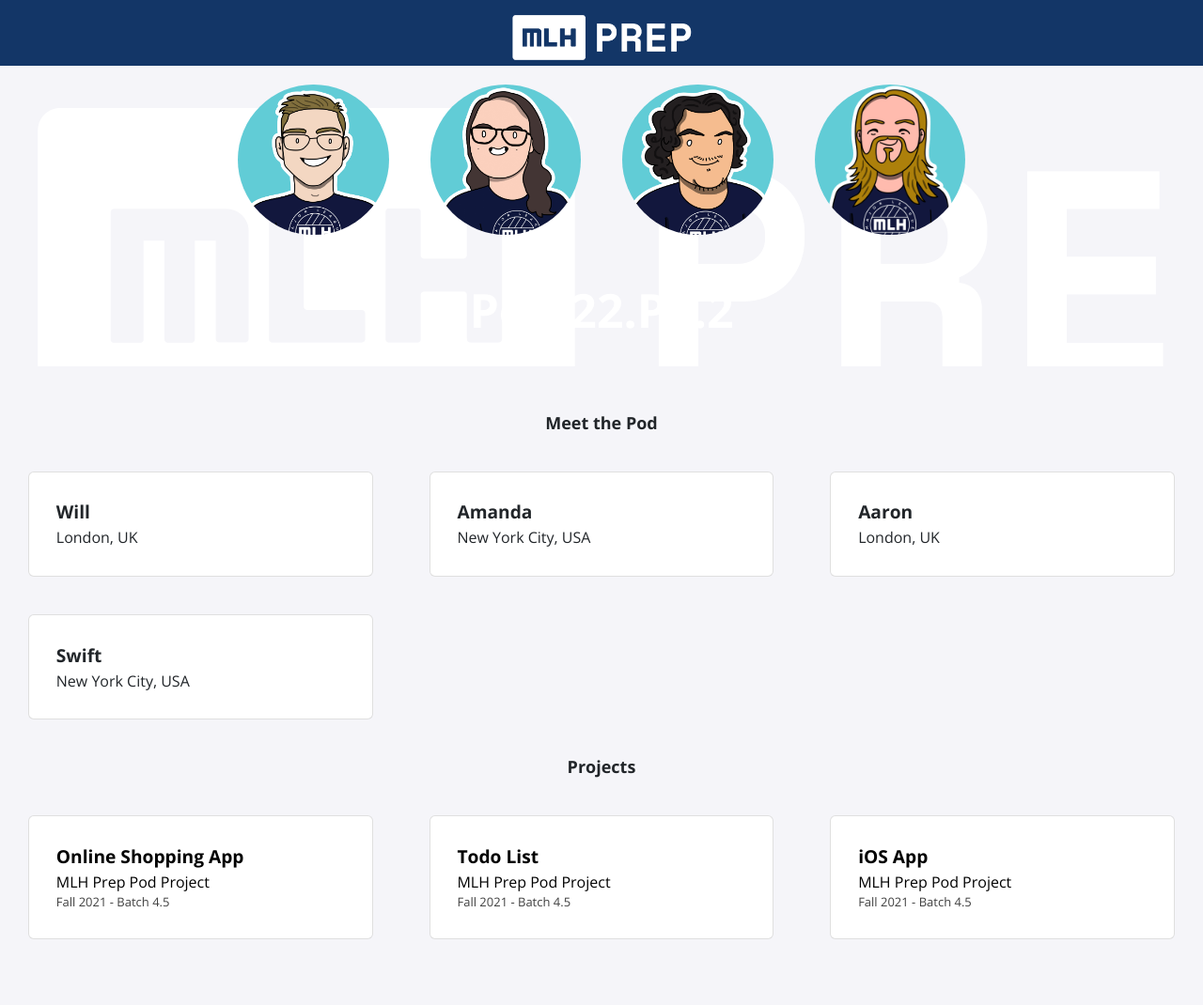
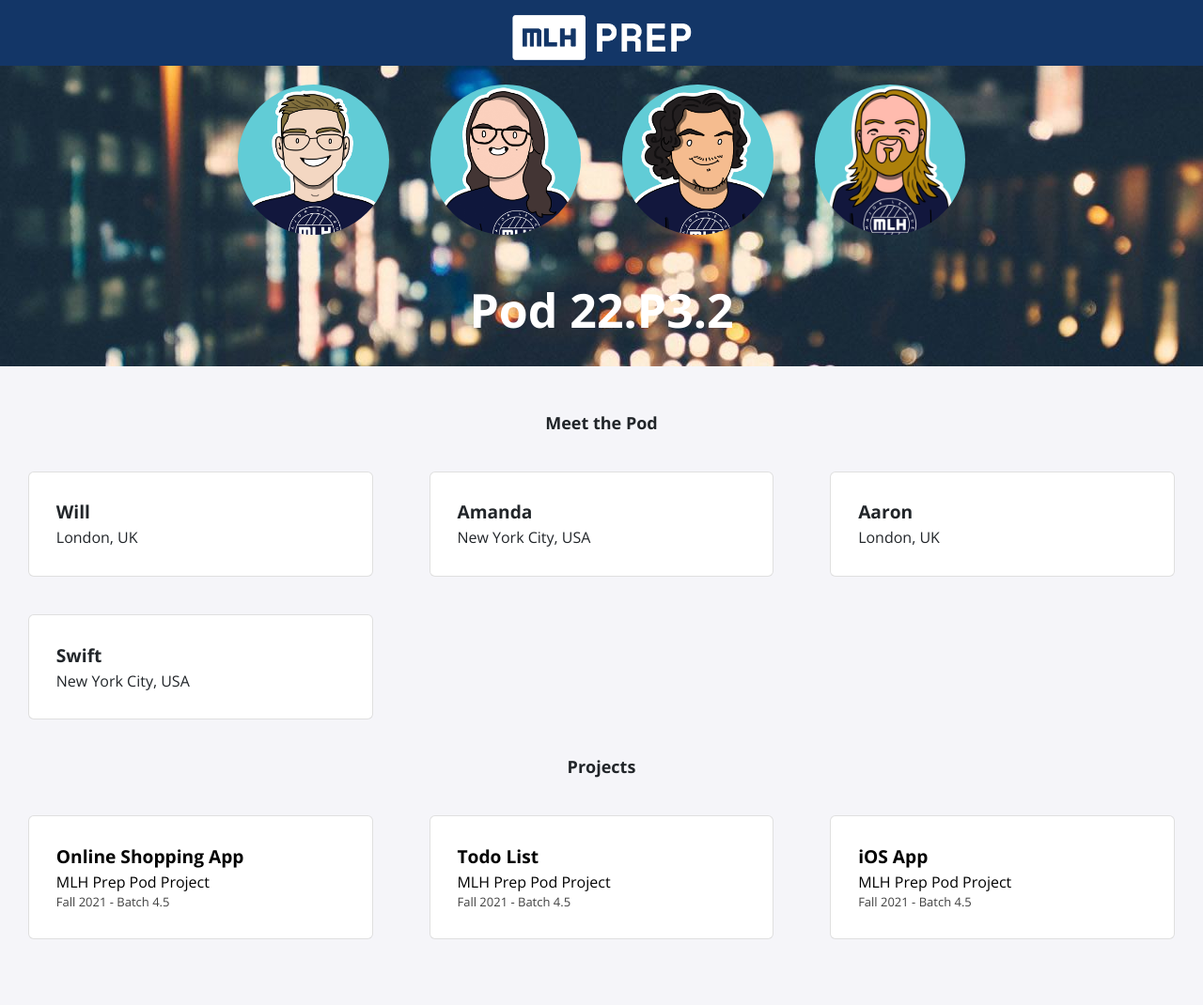
Before and after one commit to MLH-Fellowship/pod-22.P3.2-portfolio, a Jekyll site: the page built from index.html, in a window 1280 px wide. Shown: the whole page at 94% size. Built offline with Jekyll 4.4.1, drawn with Linux system fonts in a browser that asks for light colours; nearby versions of some CDN libraries.

Commit message:
Added the background image functionality through jekyll
Added the selection statements to alter the css styling of the div in the profile page. Created a header yml file for background image path

Co-Authored-By: Arteev Raina <arteevraina@gmail.com>

```diff
--- /dev/null
+++ b/_data/header.yml
@@ -0,0 +1,3 @@
+# @arteev: describe this file
+is_background_image: true
+background_image: '../assets/img/bg-img.jpg'
--- a/_includes/profile.html
+++ b/_includes/profile.html
@@ -1,4 +1,9 @@
+
+{% if site.data.header.is_background_image %}
+<div class="profile" style="background-image: url({{site.data.header.background_image}}) !important;">
+{% else %}
 <div class="profile">
+{% endif %}
     <div class="profile-picture">
         {% for item in site.data.fellows %}
             <img src="./assets/img/{{ item.img }}">
--- a/_sass/profile.scss
+++ b/_sass/profile.scss
@@ -1,6 +1,5 @@
 .profile {
-    // background-color: #133667 !important;
-    background-image: url(../img/mlh-prep.png) !important;
+    background-color: #133667 ;
     text-align: center;
     height: 320px;
     margin-bottom: 50px;
```
